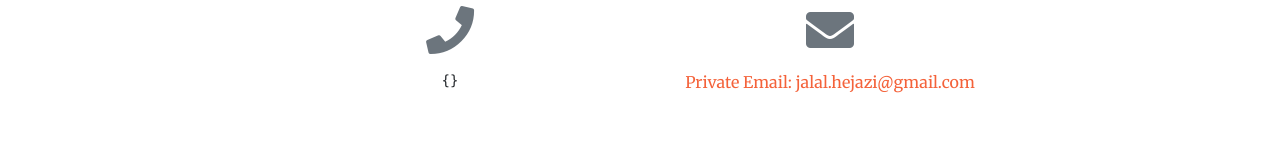
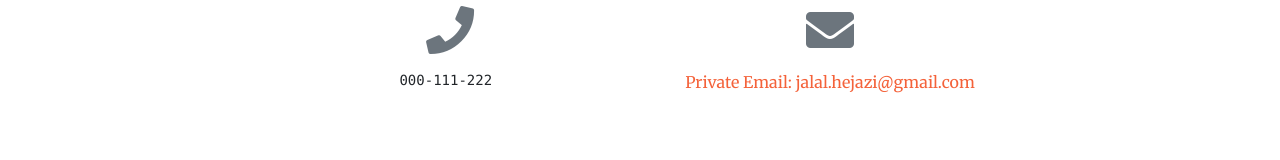
Before and after one commit to Jalalhejazi/angular-automation-2022, an Angular app: page /contact in a window 1280 px wide. Shown: the part 1107-1267 px from the top of the page. Built offline with nearby package versions, Linux system fonts and the light colour scheme.

Commit message:
fix/fake/tlf

```diff
--- a/src/app/contact/contact.component.html
+++ b/src/app/contact/contact.component.html
@@ -10,7 +10,7 @@
         <div class="row">
         <div class="col-lg-4 ml-auto text-center mb-5 mb-lg-0">
             <i class="fas fa-phone fa-3x mb-3 text-muted"></i>
-            <div><pre>{{data|json}}</pre></div>
+            <div><pre>  000-111-222   </pre></div>
         </div>
         <div class="col-lg-4 mr-auto text-center">
             <i class="fas fa-envelope fa-3x mb-3 text-muted"></i>
```
